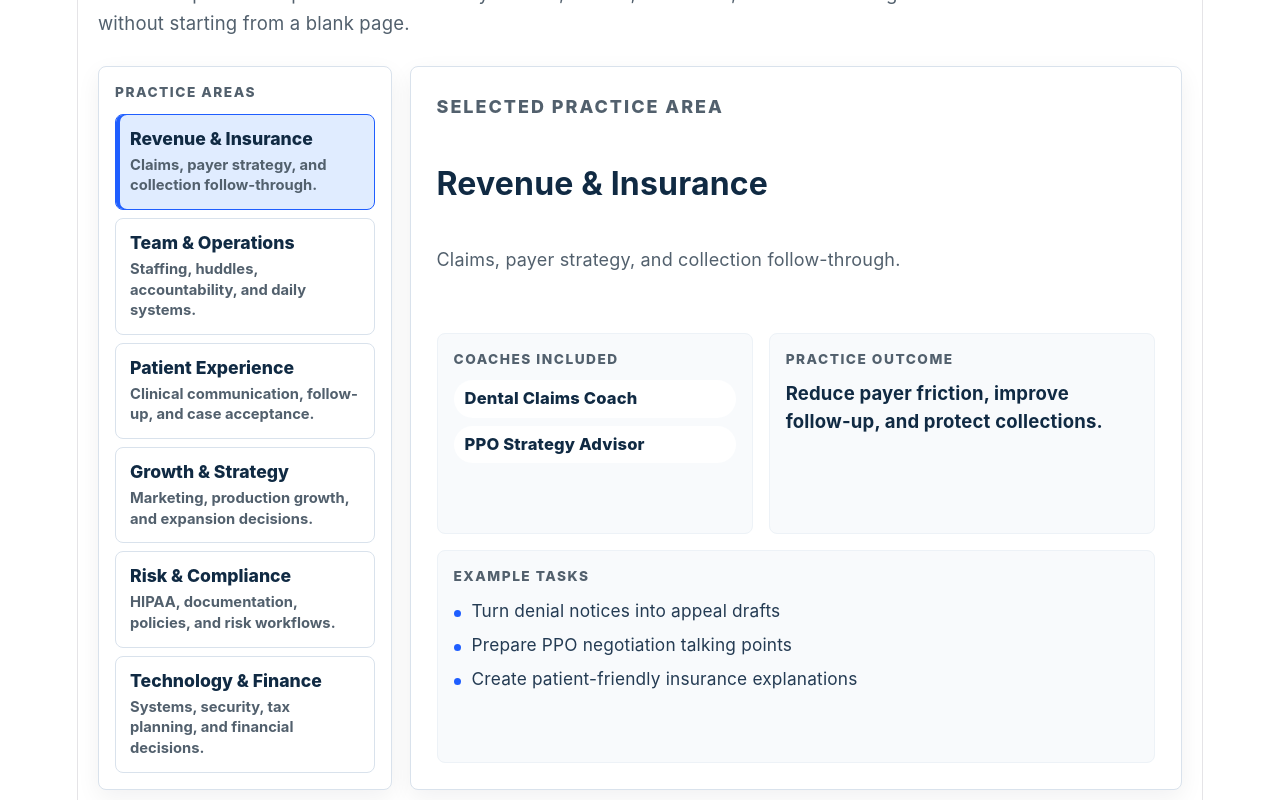
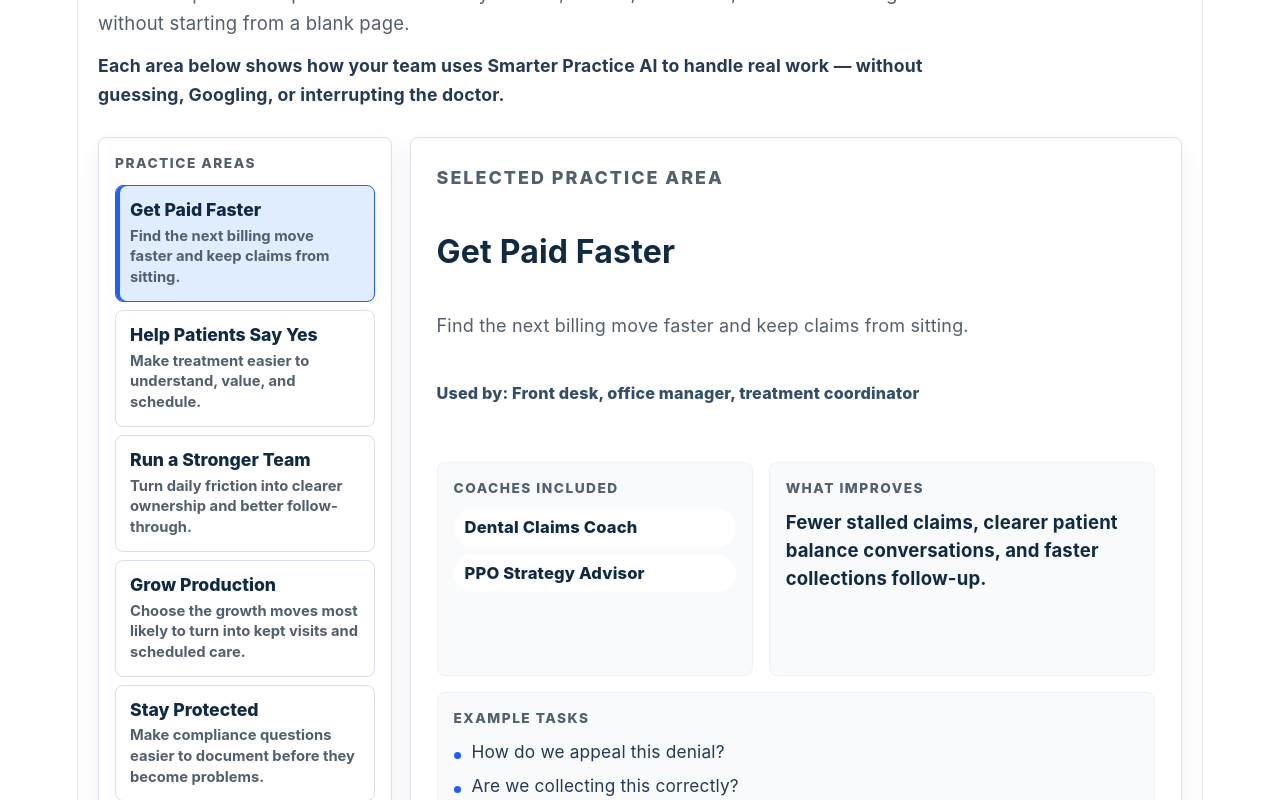
Before and after one commit to jeremyphelps-SP/smarterpractice-site, a React (Vite) app: page / in a window 1280 px wide. Shown: the part 1960-2760 px from the top of the page. Built offline with nearby package versions, Linux system fonts and the light colour scheme.

Commit message:
Improve clarity and messaging of AI coach capabilities section

```diff
--- a/src/components/CoachCapabilities.css
+++ b/src/components/CoachCapabilities.css
@@ -36,6 +36,13 @@
   color: #52606d;
   font-size: 1.03rem;
   line-height: 1.62;
+}
+
+.coach-capabilities__intro .coach-capabilities__bridge {
+  margin-top: 14px;
+  color: #243b53;
+  font-size: 0.98rem;
+  font-weight: 700;
 }
 
 .coach-capabilities__layout {
@@ -152,6 +159,12 @@
   line-height: 1.58;
 }
 
+.coach-capabilities__detail-header .coach-capabilities__used-by {
+  color: #334e68;
+  font-size: 0.9rem;
+  font-weight: 800;
+}
+
 .coach-capabilities__detail-grid {
   display: grid;
   grid-template-columns: minmax(0, 0.9fr) minmax(0, 1.1fr);
--- a/src/components/CoachCapabilities.jsx
+++ b/src/components/CoachCapabilities.jsx
@@ -21,6 +21,11 @@ export default function CoachCapabilities() {
         <p>
           Give each part of the practice a clearer way to draft, decide,
           document, and follow through &mdash; without starting from a blank page.
+        </p>
+        <p className="coach-capabilities__bridge">
+          Each area below shows how your team uses Smarter Practice AI to handle
+          real work &mdash; without guessing, Googling, or interrupting the
+          doctor.
         </p>
       </div>
 
@@ -64,6 +69,9 @@ export default function CoachCapabilities() {
               {selectedCategory.category}
             </h3>
             <p>{selectedCategory.summary}</p>
+            <p className="coach-capabilities__used-by">
+              Used by: Front desk, office manager, treatment coordinator
+            </p>
           </div>
 
           <div className="coach-capabilities__detail-grid">
@@ -77,7 +85,7 @@ export default function CoachCapabilities() {
             </section>
 
             <section className="coach-capabilities__detail-section">
-              <p className="coach-capabilities__label">Practice outcome</p>
+              <p className="coach-capabilities__label">What improves</p>
               <p className="coach-capabilities__outcome">
                 {selectedCategory.outcome}
               </p>
--- a/src/data/coachCapabilities.js
+++ b/src/data/coachCapabilities.js
@@ -1,12 +1,12 @@
 export const coachCapabilityCategories = [
   {
-    category: "Revenue & Insurance",
-    summary: "Claims, payer strategy, and collection follow-through.",
-    outcome: "Reduce payer friction, improve follow-up, and protect collections.",
+    category: "Get Paid Faster",
+    summary: "Find the next billing move faster and keep claims from sitting.",
+    outcome: "Fewer stalled claims, clearer patient balance conversations, and faster collections follow-up.",
     tasks: [
-      "Turn denial notices into appeal drafts",
-      "Prepare PPO negotiation talking points",
-      "Create patient-friendly insurance explanations",
+      "How do we appeal this denial?",
+      "Are we collecting this correctly?",
+      "What should we say when insurance pays less than expected?",
     ],
     capabilities: [
       {
@@ -22,35 +22,13 @@ export const coachCapabilityCategories = [
     ],
   },
   {
-    category: "Team & Operations",
-    summary: "Staffing, huddles, accountability, and daily systems.",
-    outcome: "Create stronger operating rhythms so the team knows what to do next.",
+    category: "Help Patients Say Yes",
+    summary: "Make treatment easier to understand, value, and schedule.",
+    outcome: "Patients leave with clearer next steps, stronger confidence, and fewer unanswered objections.",
     tasks: [
-      "Draft huddle agendas around schedule risks",
-      "Clarify role ownership for recurring bottlenecks",
-      "Create coaching scripts for sensitive team issues",
-    ],
-    capabilities: [
-      {
-        name: "Staffing & HR Coach",
-        description:
-          "Guides hiring, accountability, role clarity, and sensitive team conversations.",
-      },
-      {
-        name: "Huddle & Systems Coach",
-        description:
-          "Turns recurring bottlenecks into practical huddle agendas, checklists, and operating rhythms.",
-      },
-    ],
-  },
-  {
-    category: "Patient Experience",
-    summary: "Clinical communication, follow-up, and case acceptance.",
-    outcome: "Help patients understand treatment, value, and next steps.",
-    tasks: [
-      "Create case presentation talking points",
-      "Draft treatment follow-up messages",
-      "Generate personalized smile makeover visuals",
+      "What should we say to this patient?",
+      "How do we follow up without sounding pushy?",
+      "How can we show this patient what the outcome could look like?",
     ],
     capabilities: [
       {
@@ -71,13 +49,35 @@ export const coachCapabilityCategories = [
     ],
   },
   {
-    category: "Growth & Strategy",
-    summary: "Marketing, production growth, and expansion decisions.",
-    outcome: "Turn growth ideas into practical plans tied to capacity and profitability.",
+    category: "Run a Stronger Team",
+    summary: "Turn daily friction into clearer ownership and better follow-through.",
+    outcome: "Fewer dropped handoffs, more useful huddles, and cleaner accountability across the team.",
     tasks: [
-      "Prioritize growth opportunities by practice impact",
-      "Draft campaign follow-up and referral workflows",
-      "Evaluate expansion tradeoffs before adding cost",
+      "What should we cover in tomorrow's huddle?",
+      "Who should own this recurring bottleneck?",
+      "How do we coach this team issue clearly?",
+    ],
+    capabilities: [
+      {
+        name: "Staffing & HR Coach",
+        description:
+          "Guides hiring, accountability, role clarity, and sensitive team conversations.",
+      },
+      {
+        name: "Huddle & Systems Coach",
+        description:
+          "Turns recurring bottlenecks into practical huddle agendas, checklists, and operating rhythms.",
+      },
+    ],
+  },
+  {
+    category: "Grow Production",
+    summary: "Choose the growth moves most likely to turn into kept visits and scheduled care.",
+    outcome: "Better campaign follow-up, stronger referral systems, and growth plans the schedule can absorb.",
+    tasks: [
+      "Where are our best production opportunities?",
+      "How should we follow up with these consults?",
+      "Should we add capacity before spending more on marketing?",
     ],
     capabilities: [
       {
@@ -93,13 +93,13 @@ export const coachCapabilityCategories = [
     ],
   },
   {
-    category: "Risk & Compliance",
-    summary: "HIPAA, documentation, policies, and risk workflows.",
-    outcome: "Make compliance work easier to organize, document, and maintain.",
+    category: "Stay Protected",
+    summary: "Make compliance questions easier to document before they become problems.",
+    outcome: "Cleaner policies, better incident documentation, and more consistent privacy workflows.",
     tasks: [
-      "Draft incident response checklists",
-      "Organize HIPAA training reminders",
-      "Prepare vendor and BAA review questions",
+      "What do we document after this privacy issue?",
+      "Does this vendor need a BAA?",
+      "What should our team do before texting this information?",
     ],
     capabilities: [
       {
@@ -110,13 +110,13 @@ export const coachCapabilityCategories = [
     ],
   },
   {
-    category: "Technology & Finance",
-    summary: "Systems, security, tax planning, and financial decisions.",
-    outcome: "Connect technology and money decisions to stronger profitability.",
+    category: "Make Smarter Decisions",
+    summary: "Pressure-test software, spending, tax, and expansion choices before money moves.",
+    outcome: "Clearer purchase timing, better vendor questions, and fewer expensive decisions made on instinct.",
     tasks: [
-      "Compare software and IT vendor tradeoffs",
-      "Prepare tax-planning discussion points",
-      "Evaluate purchase timing against cash flow",
+      "Should we buy this technology now or wait?",
+      "What should we ask this vendor before signing?",
+      "How does this decision affect cash flow?",
     ],
     capabilities: [
       {
```
